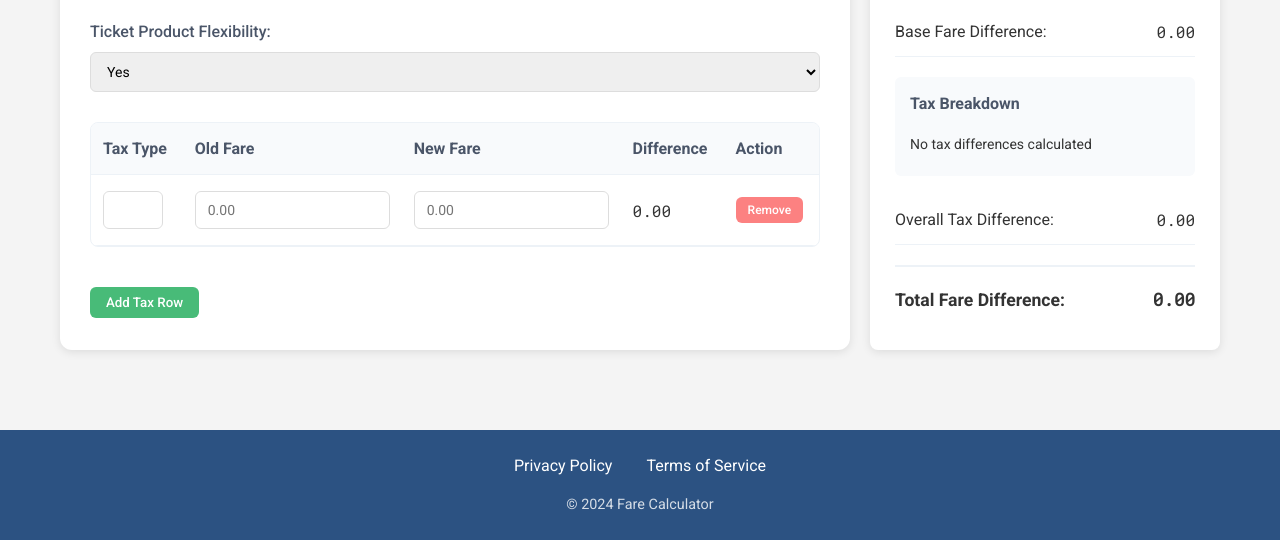
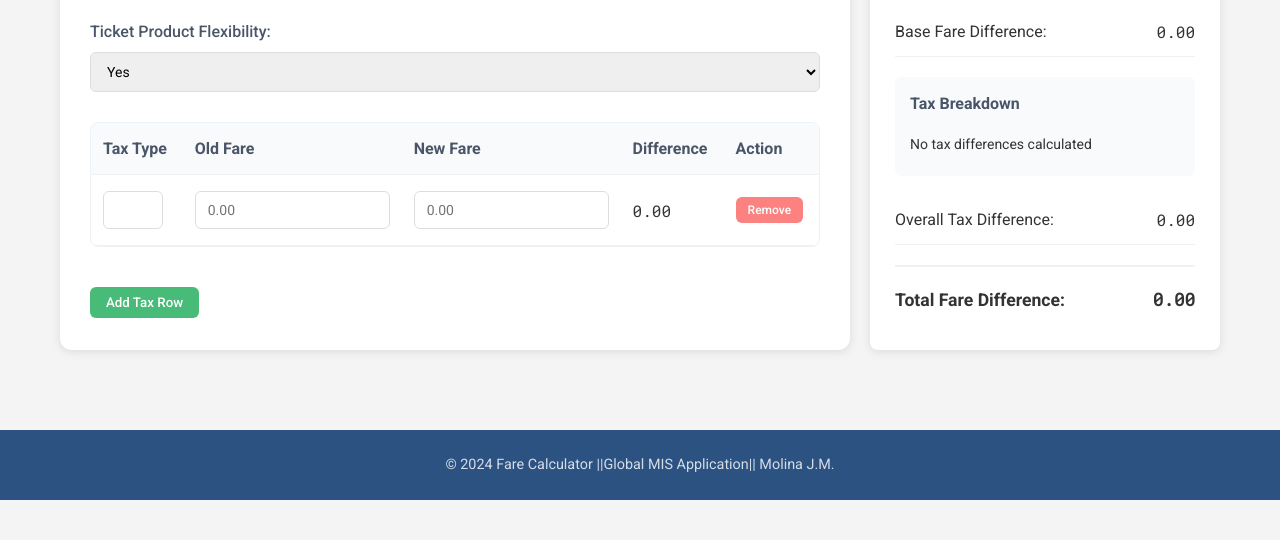
Before and after one commit to MIS-GhostJM/GLBMIS, a plain HTML site: page index.html in a window 1280 px wide. Shown: the part 309-849 px from the top of the page. After the commit the page ends 809 px from the top, so only its background shows below. Drawn offline with Linux system fonts and the light colour scheme.

Commit message:
update footer

```diff
--- a/index.html
+++ b/index.html
@@ -117,12 +117,8 @@
     </div>
 
     <footer>
-        <div class="footer-links">
-            <a href="#">Privacy Policy</a>
-            <a href="#">Terms of Service</a>
-        </div>
         <div class="footer-copyright">
-            © 2024 Fare Calculator
+            © 2024 Fare Calculator ||Global MIS Application|| Molina J.M.
         </div>
     </footer>
 
```
